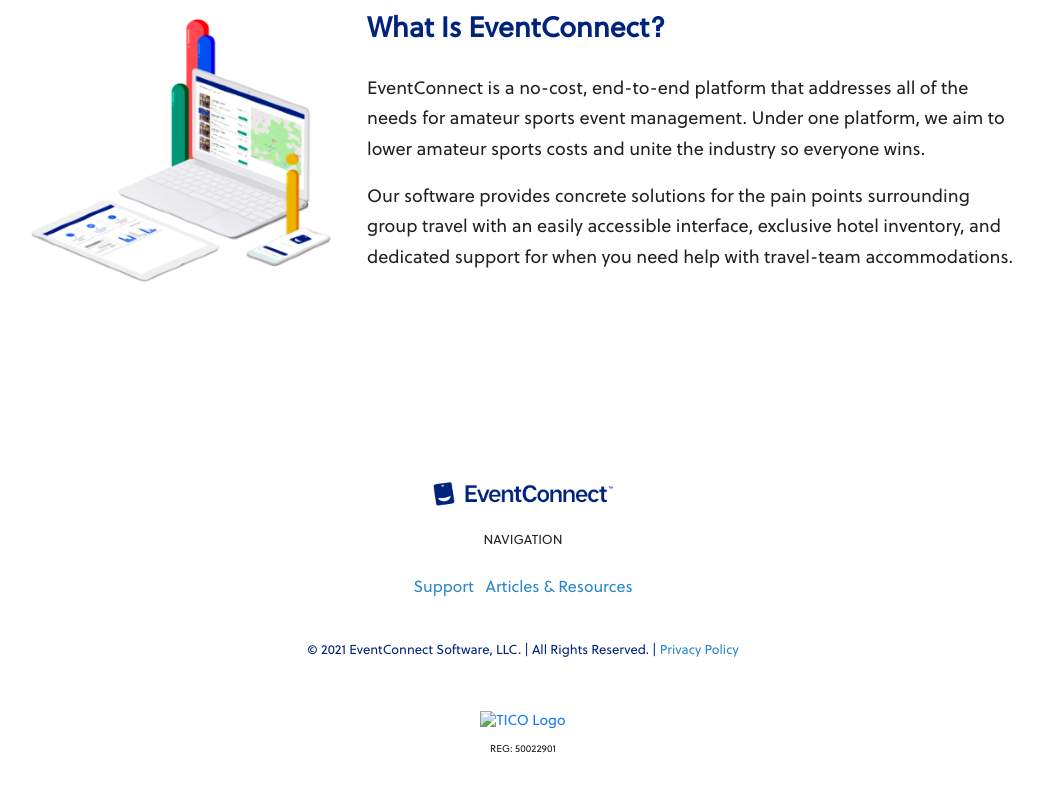
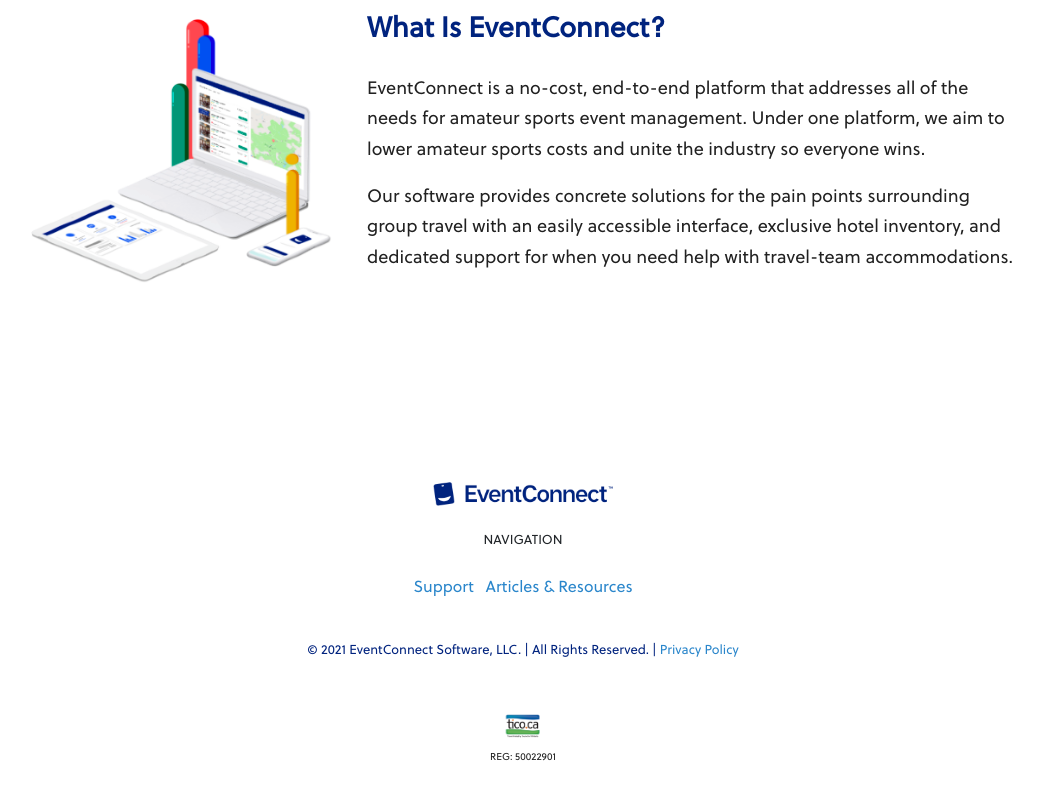
Before and after one commit to noel-thomson/ec-api-landing, a website: page index.html in a window 1280 px wide. Shown: the part 1605-2405 px from the top of the page, without its empty margins (117-1160 px from the left). Drawn offline with nearby package versions, Linux system fonts and the light colour scheme; files that its build step writes are made by us from their sources; the site is published under a folder, as on GitHub Pages, so addresses that start at the root find nothing; files whose address does not match are found by name.

Commit message:
fix: link to logo

```diff
--- a/index.html
+++ b/index.html
@@ -169,7 +169,7 @@
           </p>
           <div class="tico text-center mt-5">
             <a href="http://www.tico.ca/" title="Travel Industry Council of Ontario" target="_blank">
-              <img src="/assets/img/api-icons/tico.png" alt="TICO Logo">
+              <img src="assets/img/api-icons/tico.png" alt="TICO Logo">
             </a>
             <p class="mt-2 mb-4">REG: 50022901</p>
           </div>
```
